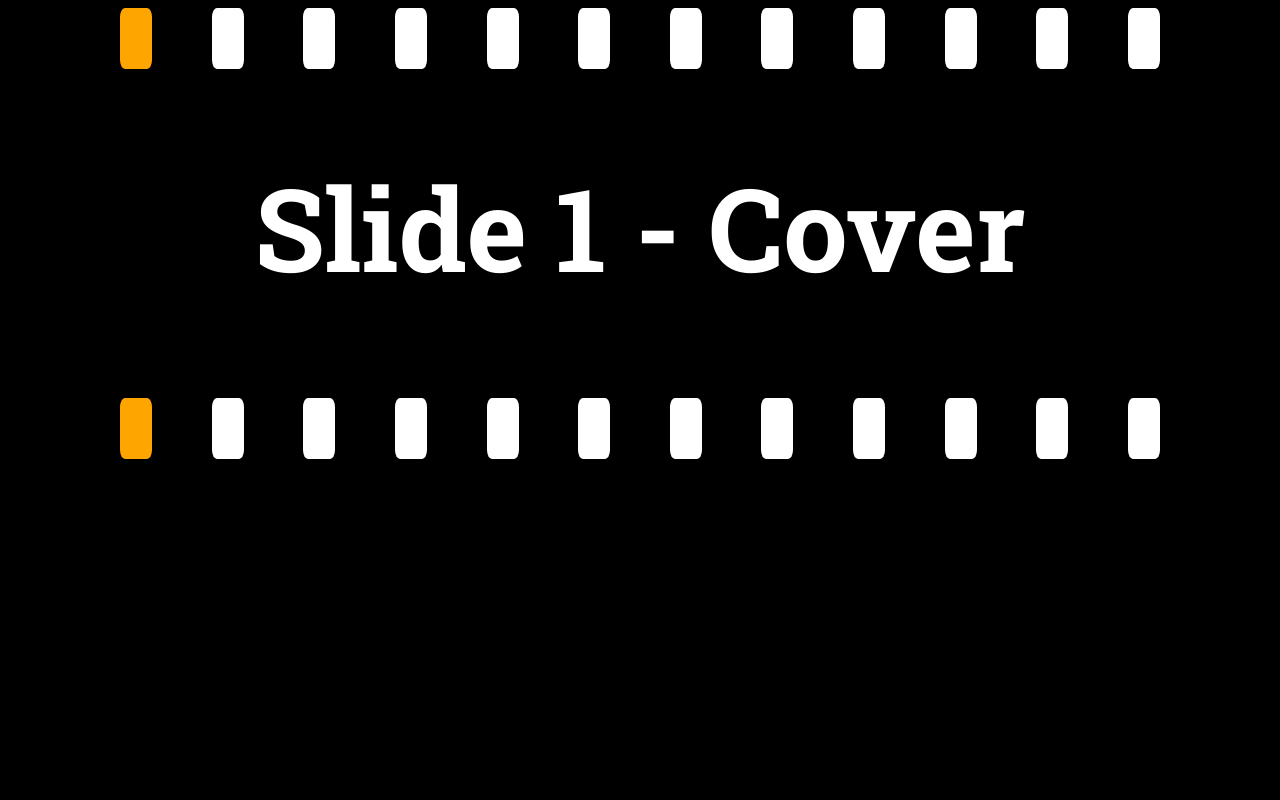
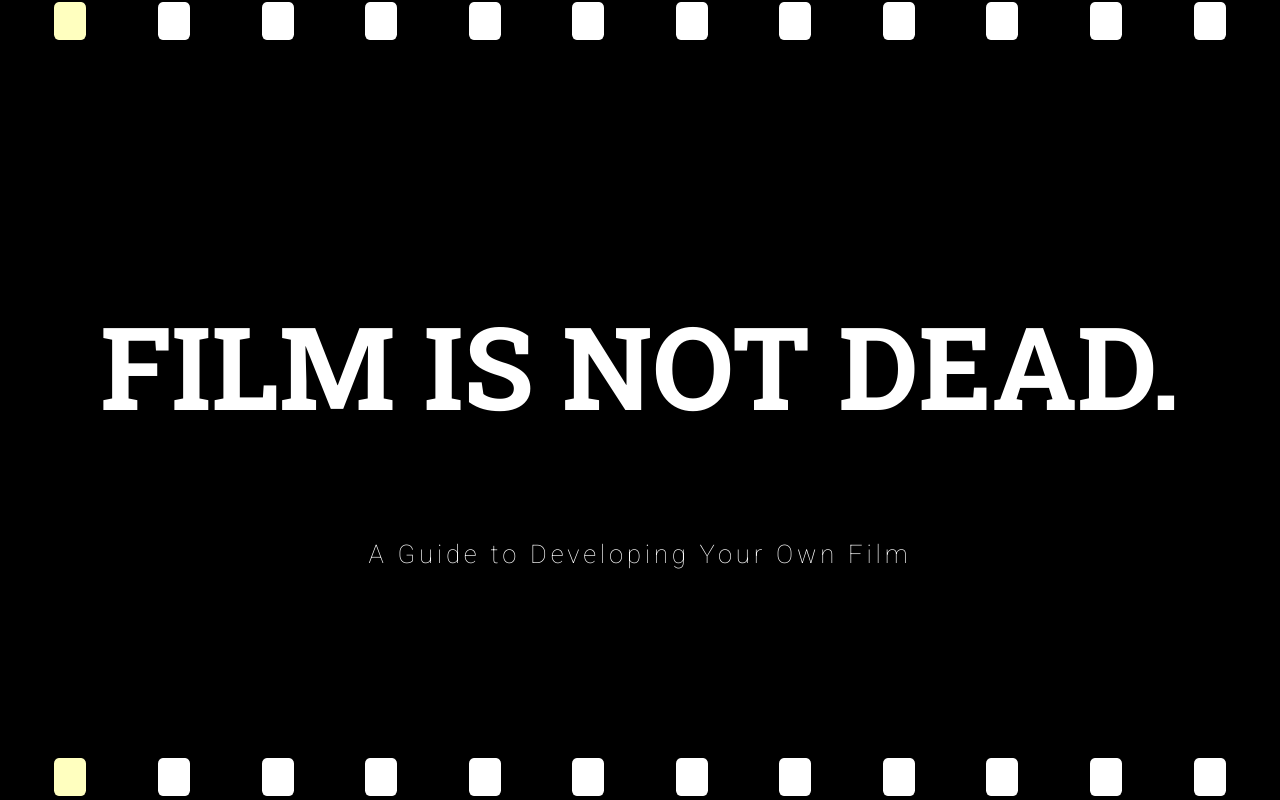
Before and after one commit to addyleeliu/FILM-IS-NOT-DEAD, a plain HTML site: page index.html in a window 1280 px wide. Drawn offline with nearby package versions, Linux system fonts and the light colour scheme.

Commit message:
styled custom slider to make it look like a strip of film

```diff
--- a/css/main.css
+++ b/css/main.css
@@ -1,3 +1,26 @@
+/* Full bleed */
+
+    html, body {
+        width: 100%;
+        height: 100%;
+        margin: 0px;
+        padding: 0px;
+        overflow-x: hidden; /* get rid of extra space on the right */
+    }
+
+/* Responsively positioning top and bottom dots and main content */
+
+    .flex-between {
+      display: flex;
+      flex-direction: column;
+      justify-content: space-between;
+      height: 100vh;
+    }
+
+    .top {
+      margin-top: 0.15%;
+    }
+
 /* Styling for first slide */
 
     body {
@@ -21,6 +44,13 @@
       letter-spacing: 0.15em;
     }
 
+    .slide-container {
+      width: 100%;
+      height: 88vh;
+      display: flex;
+      flex-direction: column;
+      justify-content: center;
+    }
 
 /* Styling for slideshow */
 
@@ -29,7 +59,6 @@
     /* Slideshow container */
     .slideshow-container {
       position: relative;
-      margin: auto;
     }
 
     /* Hide the slides by default */
@@ -37,11 +66,18 @@
         display: none;
     }
 
-    /* The dots */
+    /* nav dots / film perforations */
+
+    .dot-container {
+      text-align:center;
+      margin-left: -10%;
+      margin-right: -10%;
+    }
+
     .dot {
       cursor: pointer;
       width: 2.5vw;
-      height: 4.8vw;
+      height: 3vw;
       margin-left: 2.2%;
       margin-right: 2.2%;
       background-color: white;
@@ -51,7 +87,7 @@
     }
 
     .active, .dot:hover {
-      background-color: orange;
+      background-color: #ffffbf;
     }
 
     /* Fading animation */
--- a/index.html
+++ b/index.html
@@ -16,11 +16,9 @@
 
   <body>
 
-    <!-- Slideshow container -->
-    <div class="slideshow-container">
-
-      <!-- The dots/circles -->
-      <div style="text-align:center">
+    <div class="flex flex-between">
+      <!-- top nav dots / film perforations -->
+      <div class="dot-container top">
         <span class="dot top-dot" onclick="currentSlide(1)"></span>
         <span class="dot top-dot" onclick="currentSlide(2)"></span>
         <span class="dot top-dot" onclick="currentSlide(3)"></span>
@@ -35,86 +33,87 @@
         <span class="dot top-dot" onclick="currentSlide(12)"></span>
       </div>
 
+      <!-- Slideshow container -->
+      <div class="slideshow-container">
+
         <!-- Full-width images with number and caption text -->
         <div class="mySlides fade">
-        <div>
-          <!-- <h1>FILM IS NOT DEAD.</h1>
-          <h2>A Guide to Developing Your Own Film</h2> -->
-          <h1>Slide 1 - Cover</h1>
+          <div class="slide-container">
+            <h1>FILM IS NOT DEAD.</h1>
+            <h2>A Guide to Developing Your Own Film</h2>
           </div>
         </div>
 
         <div class="mySlides fade">
-        <div>
+          <div class="slide-container">
             <h1>Slide 2 - Step 1</h1>
           </div>
         </div>
 
         <div class="mySlides fade">
-        <div>
+          <div class="slide-container">
             <h1>Slide 3 - Step 2</h1>
           </div>
         </div>
 
         <div class="mySlides fade">
-        <div>
+          <div class="slide-container">
             <h1>Slide 4 - Step 3</h1>
           </div>
         </div>
 
         <div class="mySlides fade">
-        <div>
+          <div class="slide-container">
             <h1>Slide 5 - Step 4</h1>
           </div>
         </div>
 
         <div class="mySlides fade">
-        <div>
+          <div class="slide-container">
             <h1>Slide 6 - Step 5</h1>
           </div>
         </div>
 
         <div class="mySlides fade">
-        <div>
+          <div class="slide-container">
             <h1>Slide 7 - Step 6</h1>
           </div>
         </div>
 
         <div class="mySlides fade">
-        <div>
+          <div class="slide-container">
             <h1>Slide 8 - Step 7</h1>
           </div>
         </div>
 
         <div class="mySlides fade">
-        <div>
+          <div class="slide-container">
             <h1>Slide 9 - Step 8</h1>
           </div>
         </div>
 
         <div class="mySlides fade">
-        <div>
+          <div class="slide-container">
             <h1>Slide 10 - Step 9</h1>
           </div>
         </div>
 
         <div class="mySlides fade">
-        <div>
+          <div class="slide-container">
             <h1>Slide 11 - Quiz</h1>
           </div>
         </div>
 
         <div class="mySlides fade">
-        <div>
+          <div class="slide-container">
             <h1>Slide 12 - Sources/Credits</h1>
           </div>
         </div>
 
       </div>
-    <br>
 
-    <!-- The dots/circles -->
-    <div style="text-align:center">
+      <!-- bottom nav dots / film perforations -->
+      <div class="dot-container">
         <span class="dot bottom-dot" onclick="currentSlide(1)"></span>
         <span class="dot bottom-dot" onclick="currentSlide(2)"></span>
         <span class="dot bottom-dot" onclick="currentSlide(3)"></span>
@@ -128,6 +127,7 @@
         <span class="dot bottom-dot" onclick="currentSlide(11)"></span>
         <span class="dot bottom-dot" onclick="currentSlide(12)"></span>
       </div>
+    </div>
 
     <script
         src="https://code.jquery.com/jquery-3.3.1.min.js"
--- a/js/scripts.js
+++ b/js/scripts.js
@@ -12,7 +12,7 @@ function plusSlides(n) {
   showSlides(slideIndex += n);
 }
 
-// Thumbnail image controls
+// Thumbnail controls
 function currentSlide(n) {
   showSlides(slideIndex = n);
 }
```
Lines whose indentation alone changed are shown as unchanged.
